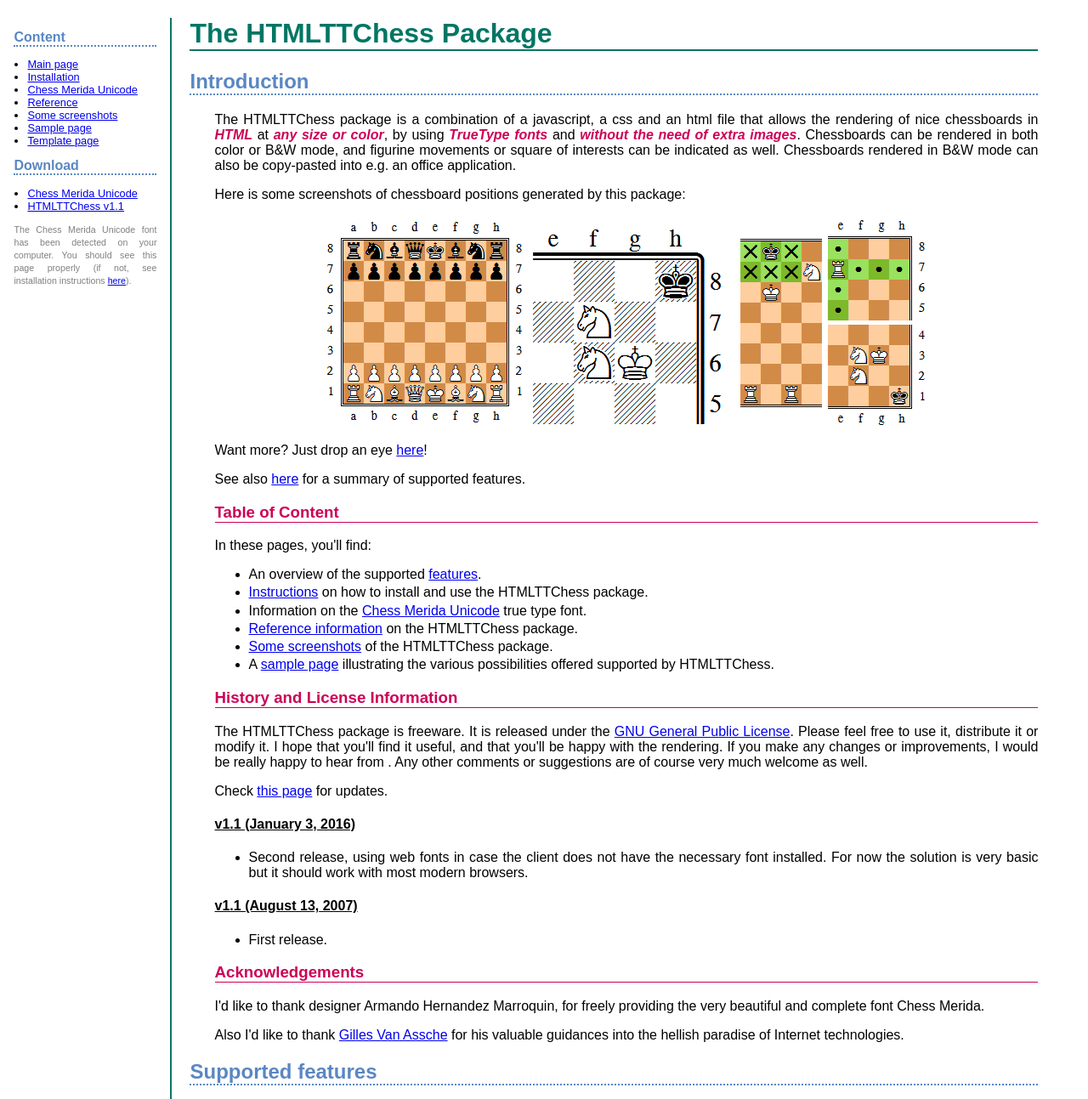
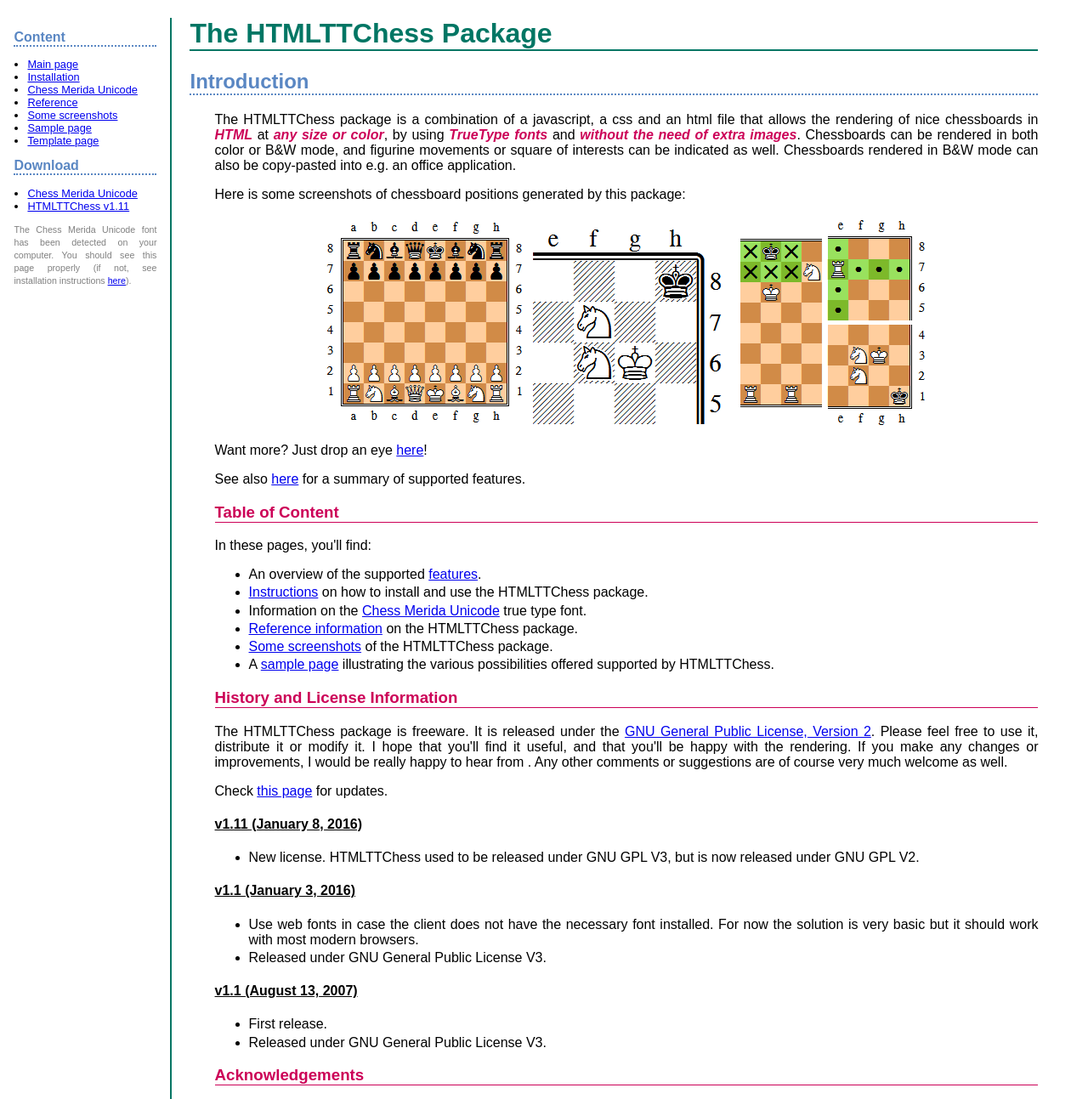
Before and after one commit to xeyownt/htmlttchess, a plain HTML site: page index.html in a window 1280 px wide. Shown: the top 1293 px of the page at 85% size. Drawn offline with Linux system fonts and the light colour scheme; a script that the page names is missing.

Commit message:
Release 1.11 as originally published, under GNU GPL V2
Third release as originally published on http://mip.noekeon.org/HTMLTTChess.

New license. HTMLTTChess used to be released under GNU GPL V3, but is
now released under GNU GPL V2.

```diff
--- a/index.html
+++ b/index.html
@@ -11,13 +11,12 @@
  *
  * Copyright (C) 2007-2016  Michael Peeters <https://github.com/xeyownt>
  *
- * LICENSE:
- * =======
- * This file is part of the HTMLTTChess package.
+ * This file is part of the HTMLTTChess package
+ * <https://github.com/xeyownt/htmlttchess>.
  *
- * HTMLTTChess is free software; you can redistribute it and/or
- * modify it under the terms of the GNU General Public License as published
- * by the Free Software Foundation; either version 3 of the License, or
+ * HTMLTTChess is free software; you can redistribute it and/or modify
+ * it under the terms of the GNU General Public License as published by
+ * the Free Software Foundation; either version 2 of the License, or
  * (at your option) any later version.
  *
  * HTMLTTChess is distributed in the hope that it will be useful,
@@ -25,12 +24,9 @@
  * MERCHANTABILITY or FITNESS FOR A PARTICULAR PURPOSE.  See the
  * GNU General Public License for more details.
  *
- * You should have received a copy of the GNU General Public License
- * along with this program.  If not, see <http://www.gnu.org/licenses/>.
- *
- * LINKS:
- * =====
- * Check page http://mip.noekeon.org/HTMLTTChess/ for updates.
+ * You should have received a copy of the GNU General Public License along
+ * with this program; if not, write to the Free Software Foundation, Inc.,
+ * 51 Franklin Street, Fifth Floor, Boston, MA 02110-1301 USA.
  *
  *******************************************************************************
 -->
@@ -65,7 +61,7 @@
 <h2>Download</h2>
 <ul>
 <li><a href="http://mip.noekeon.org/ccount/click.php?id=3">Chess Merida Unicode</a></li>
-<li><a href="http://mip.noekeon.org/ccount/click.php?id=4">HTMLTTChess v1.1</a></li>
+<li><a href="http://mip.noekeon.org/ccount/click.php?id=5">HTMLTTChess v1.11</a></li>
 </ul>
 <!-- REF_ONLY_END -->
 <!-- Font detector script - part II - Put this part where you like the "DETECTED" message to appear on your page -->
@@ -127,7 +123,7 @@
 <h3>History and License Information</h3>
 <!-- =========================================================================================================================== -->
 
-<p>The HTMLTTChess package is freeware. It is released under the <a href="COPYING">GNU General Public License</a>. Please feel free
+<p>The HTMLTTChess package is freeware. It is released under the <a href="COPYING">GNU General Public License, Version 2</a>. Please feel free
 to use it, distribute it or modify it. I hope that you'll find it useful, and that you'll be happy with the rendering.
 If you make any changes or improvements, I would be really happy to hear from <script type="text/javascript">mailto("you")</script>.
 Any other comments or suggestions are of course very much welcome as well.</p>
@@ -135,11 +131,18 @@
 <p>Check <a href="http://mip.noekeon.org/HTMLTTChess/">this page</a> for updates.</p>
 
 <!-- =========================================================================================================================== -->
+<h4>v1.11 (January 8, 2016)</h4>
+<!-- =========================================================================================================================== -->
+<ul>
+    <li>New license. HTMLTTChess used to be released under GNU GPL V3, but is now released under GNU GPL V2.</li>
+</ul>
+
+<!-- =========================================================================================================================== -->
 <h4>v1.1 (January 3, 2016)</h4>
 <!-- =========================================================================================================================== -->
 <ul>
-	<li>Second release, using web fonts in case the client does not have the necessary font installed. For now the solution is very
-	basic but it should work with most modern browsers.</li>
+    <li>Use web fonts in case the client does not have the necessary font installed. For now the solution is very basic but it should work with most modern browsers.</li>
+    <li>Released under GNU General Public License V3.</li>
 </ul>
 
 <!-- =========================================================================================================================== -->
@@ -147,6 +150,7 @@
 <!-- =========================================================================================================================== -->
 <ul>
 	<li>First release.</li>
+    <li>Released under GNU General Public License V3.</li>
 </ul>
 
 <!-- =========================================================================================================================== -->
```
Also changed, not shown: chess_merida_unicode.html (+9 -13 lines), html_tt_chess.css (+26 -27 lines), html_tt_chess.js (+8 -13 lines), install.html (+9 -13 lines), main.css (+8 -12 lines), reference.html (+9 -13 lines), sample_page.html (+9 -13 lines), screenshots.html (+9 -13 lines), 2 other files.
